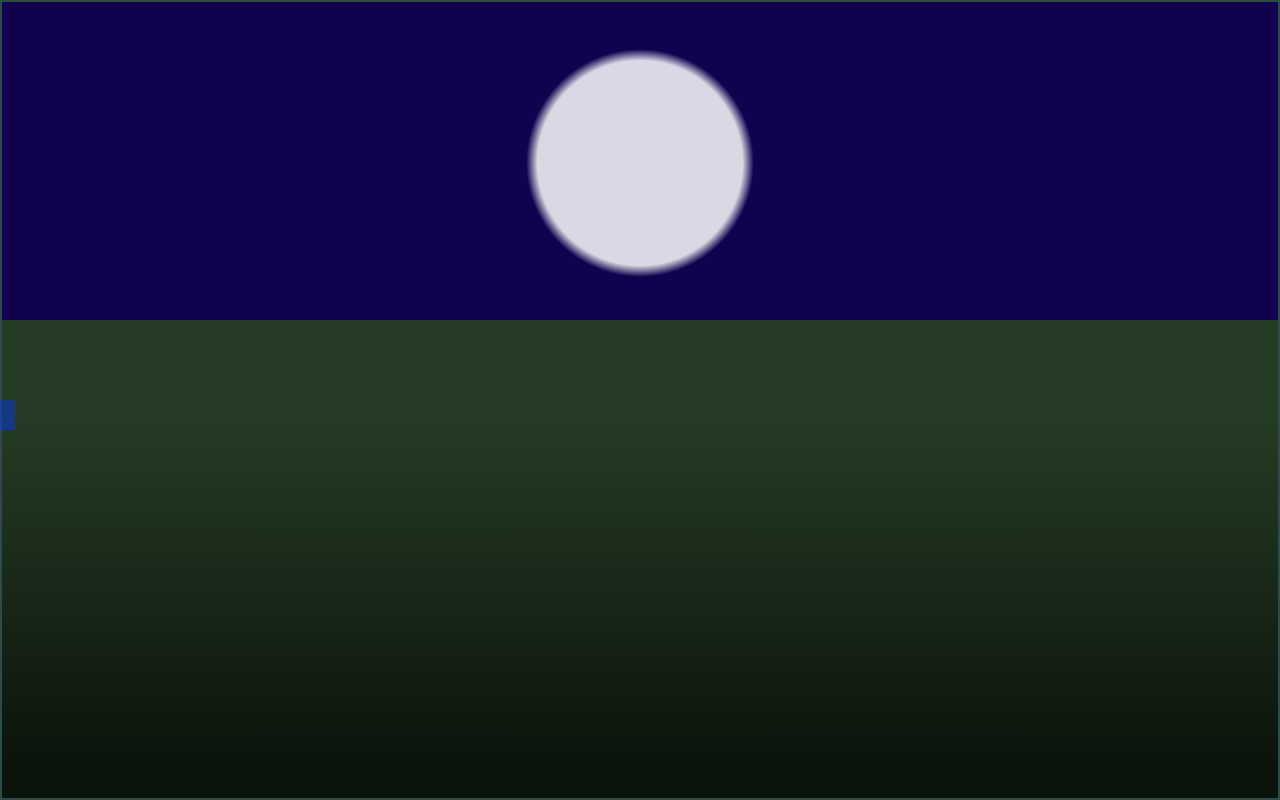
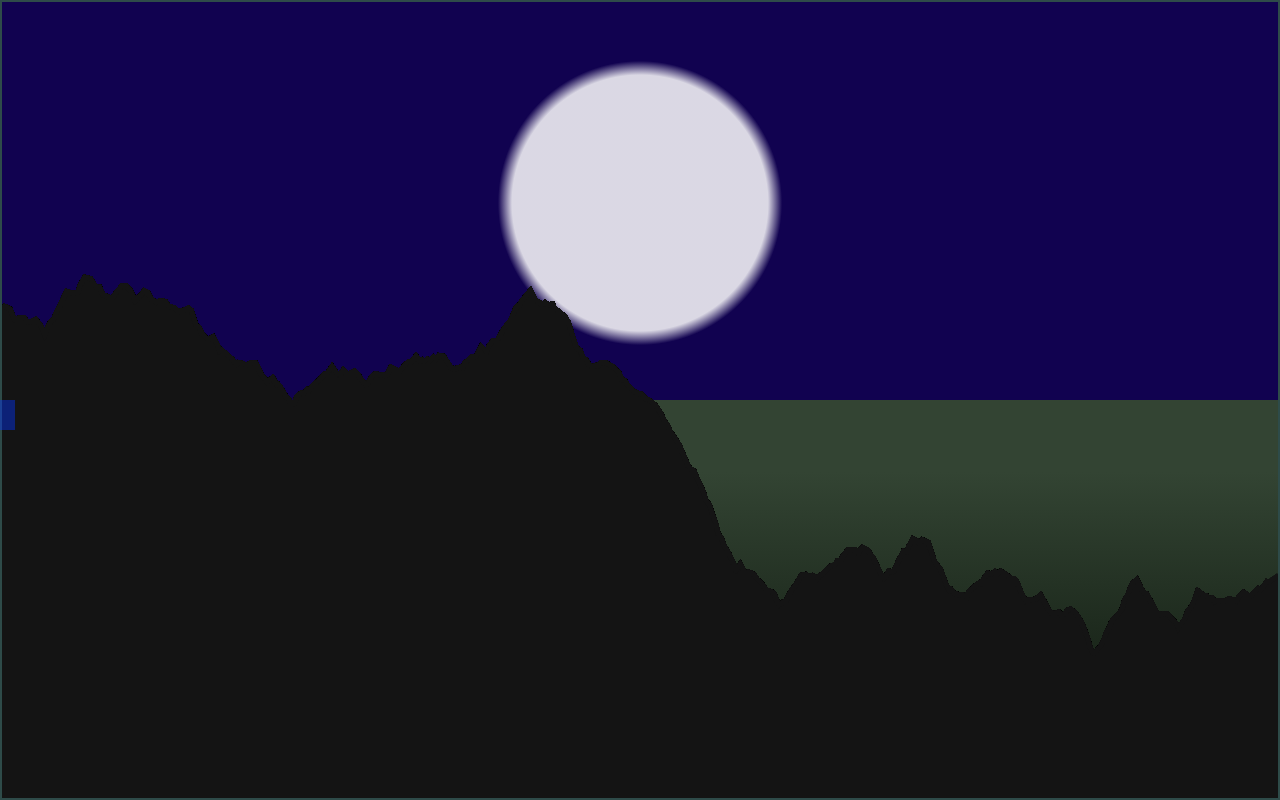
Before and after one commit to HeatGub/TS-Probabilistic-Land, a website: page dist/index.html in a window 1280 px wide. Drawn offline with Linux system fonts and the light colour scheme.

Commit message:
First attempt of Perlin noise mountains

```diff
--- a/src/script.ts
+++ b/src/script.ts
@@ -6,27 +6,27 @@ const globalCanvasesList = [] as HTMLCanvasElement[]
 const canvasContainer = document.getElementById('canvasContainer') as HTMLBodyElement
 
 // HORIZON HEIGHT
-const horizonHeight = canvasContainer.clientHeight*0.4
+const horizonHeight = canvasContainer.clientHeight*0.5
 document.documentElement.style.cssText = "--horizonHeight:" + horizonHeight + "px"
 
 // create Branch public shadowSegments,
-const initialsegmentingLen = 20
-const trunkLen = 100
-const lenMultiplier = 0.9
-const trunkWidthAsPartOfLen = 0.3
+const initialsegmentingLen = 10
+const trunkLen = 120
+const lenMultiplier = 0.8
+const trunkWidthAsPartOfLen = 0.5
 const widthMultiplier = 0.7
-const rebranchingAngle = 18
-const maxLevelGlobal = 5
-const branchingProbabilityBooster = 1
+const rebranchingAngle = 23
+const maxLevelGlobal = 6
+const branchingProbabilityBooster = 0.5
 const occasionalBranchesLimit = 0
-const treeDistanceScaling = 0.7 // 0-1
+const treeDistanceScaling = 1 // range 0-1
 
 // const shadowSpread = -0.3 // -1 to 0 is shrinked shadow, 0 is shadow straight behind,
 const shadowColor = 'rgba(10, 10, 10, 1)'
 // const shadowAngle = -1 // range -1 to +1 works fine. 1 gives 45 angle
 const shadowAngleMultiplier = 5
-const shadowSpread = 1 // > 0 for now
-const blurStrength = 0
+const shadowSpread = 1.9 // > 0 for now
+const blurStrength = 20
 
 // AXIS 1 WILL BE THE WIDER ONE. BOTH AXES ARE PERPENDICULAR TO THE LEAF'S MAIN NERVE (x0,y0 - xF,yF)
 // ratio is relative to Leaf's this.len
@@ -42,8 +42,8 @@ const leafLenScaling = 1.2
 
 const leavesGrowingOrder = 0.25
 const growLimitingLeavesAmount = 10 // branches drawing will stop when this amount of growing leaves is reached
-const leafMaxStageGlobal = 10
-const whileLoopRetriesEachFrameLeaves = 10 // when that = 1 --> ~1 FPS for leafMaxStageGlobal = 60
+const leafMaxStageGlobal = 2
+const whileLoopRetriesEachFrameLeaves = 100 // when that = 1 --> ~1 FPS for leafMaxStageGlobal = 60
 
 //  SET CANVASES SIZES AND CHANGE THEM AT WINDOW RESIZE
 window.addEventListener('resize', function() {
@@ -192,8 +192,8 @@ class Branch {
     drawBranch() {
         // Add the gradient
         const gradient = this.tree.ctx.createLinearGradient(this.x0, this.y0, this.xF, this.yF)
-        gradient.addColorStop(0, 'rgb(10,' + (10 + 10*this.level) + ', 0)')
-        gradient.addColorStop(1, 'rgb(10,' + (20 + 10*this.level) + ', 0)')
+        // gradient.addColorStop(0, 'rgb(10,' + (0 + 5*this.level) + ', 0)')
+        // gradient.addColorStop(1, 'rgb(10,' + (10 + 5*this.level) + ', 0)')
         this.tree.ctx.strokeStyle = gradient
         this.tree.ctx.lineCap = "round"
         this.tree.ctx.lineWidth = this.branchWidth
@@ -212,8 +212,10 @@ class Branch {
         const gradient = this.tree.ctx.createLinearGradient(this.x0, this.y0, this.xF, this.yF)
         // gradient.addColorStop(0, 'rgb(80,' + (10 + 10*this.level) + ', 0)')
         // gradient.addColorStop(1, 'rgb(80,' + (20 + 10*this.level) + ', 0)')
-        gradient.addColorStop(0, 'rgb(50,' + (12*this.parent.level) + ', 0)')
-        gradient.addColorStop(1, 'rgb(50,' + (12*this.level) + ', 0)')
+        // gradient.addColorStop(0, 'rgb(50,' + (5*this.parent.level) + ', 0)')
+        // gradient.addColorStop(1, 'rgb(50,' + (5*this.level) + ', 0)')
+        gradient.addColorStop(0, 'rgb(0,' + (5*this.parent.level) + ', 0)')
+        gradient.addColorStop(1, 'rgb(0,' + (5*this.level) + ', 0)')
         this.tree.ctx.strokeStyle = gradient
         this.tree.ctx.lineCap = "round"
 
@@ -340,6 +342,8 @@ class Tree {
 // ________________________________________ TREE ________________________________________
 
 // ________________________________________ ROOT ________________________________________
+// Root just acts as a parent element for the trunk.
+// With the root there is no need to check for parent element in Branch constructor
 class Root {
     constructor(
         public tree: Tree,
@@ -514,7 +518,9 @@ class Leaf {
         this.ctx.clearRect(0, 0, this.canvas.width, this.canvas.height)
 
         this.ctx.beginPath();
-        this.ctx.strokeStyle = 'rgba(10, 30, 0, 1)'
+        // this.ctx.strokeStyle = 'rgba(10, 30, 0, 1)'
+        this.ctx.strokeStyle = 'rgba(0,0,0, 1)'
+
         //MAIN NERVE
         this.ctx.moveTo(this.x0rel, this.y0rel)
         this.ctx.lineTo(this.growthStages[this.currentStage].xF, this.growthStages[this.currentStage].yF)
@@ -530,8 +536,9 @@ class Leaf {
         // left side of a leaf
         this.ctx.bezierCurveTo(this.growthStages[this.currentStage].xL1, this.growthStages[this.currentStage].yL1, this.growthStages[this.currentStage].xL2, this.growthStages[this.currentStage].yL2, this.growthStages[this.currentStage].xF, this.growthStages[this.currentStage].yF)
         this.ctx.closePath()
-        let greenish = 70 + ((this.maxStages-this.currentStage)/this.maxStages)*180
-        this.ctx.fillStyle = 'rgba(10,' + greenish + ',0, 1)'
+        // let greenish = 70 + ((this.maxStages-this.currentStage)/this.maxStages)*180
+        // this.ctx.fillStyle = 'rgba(10,' + greenish + ',0, 1)'
+        this.ctx.fillStyle = 'rgba(0,0,0, 1)'
         this.ctx.fill()
         this.ctx.stroke()
         this.drawLeafShadow()
@@ -567,37 +574,25 @@ class Leaf {
         this.ctxShadow.fillStyle = shadowColor
         this.ctxShadow.fill()
         this.ctxShadow.stroke()
-
     }
 }
 // ________________________________________ LEAF ________________________________________
 
 // ________________________________________ INITIATIONS ________________________________________
-// _________ INITIALIZE THE TREE _________
-// Root just acts as a parent element for the trunk.
-// With the root there is no need for checking for parent element in Branch constructor
-// const tree = new Tree (window.innerWidth/2, window.innerHeight*0.35, trunkLen) // initialize tree with trunk params. TRUNK LENGTH HERE
-// tree.drawTheTree() //all at once
-// console.log(tree.allBranches)
-// console.log(growingLeavesList)
-// console.log('leaves amount = ' + growingLeavesList.length)
-
 let alreadyAnimating = false
 // PLANT (SPAWN) TREE AT CLICK COORDS
 canvasContainer.addEventListener("click", (event) => {
     if (alreadyAnimating === false && event.y > horizonHeight) {
         // console.log(event.x, event.y)
-        // TREE DISTANCE SCALING
+        // console.log(event.srcElement.offsetParent.childNodes)
+        console.log(event.srcElement)
+
         let shadowAngle = - (window.innerWidth/2 - event.x) / window.innerWidth * shadowAngleMultiplier
-        // let treeTrunkScaledLength = trunkLen + trunkLen * ((event.y - window.innerHeight/2)/ window.innerHeight) * treeDistanceScaling // normal scale at the half of window height
-
-
         let groundHeight = window.innerHeight - horizonHeight
         let groundMiddle = window.innerHeight - (window.innerHeight - horizonHeight)/2
+        let scaleByTheGroundPosition = (event.y - groundMiddle)/groundHeight*2 // in range -1 to 1
 
-        let scaleByTheGroundPosition = (event.y - groundMiddle)/groundHeight*2 // in range -1 to 1
-        console.log(scaleByTheGroundPosition)
-
+        // _________ INITIALIZE THE TREE _________
         let treeTrunkScaledLength = trunkLen + trunkLen * scaleByTheGroundPosition * treeDistanceScaling // normal scale at the half of ground canvas
         const tree = new Tree (event.x, event.y, treeTrunkScaledLength, shadowAngle)
         animateTheTree(tree)
@@ -723,11 +718,11 @@ for (let i=0; i< 10; i++){
     if (i>3) {
         ctgr = CATEGORY2
     }
-    const obj = {name: String(i), category: ctgr, min: i, max: i*2, value: (i+i*2)/2 }
+    const obj = {name: String(i), category: ctgr, min: i, max: i*2, value: (i+i*2)/2, title: 'title ' + i }
     parametersObjectsList.push(obj)
 }
 
-function createSliderWithTextInput (name: string, category: HTMLElement, min: number, max: number, value: number) {
+function createSliderWithTextInput (name: string, category: HTMLElement, min: number, max: number, value: number, title: string) {
     const sidebarElement = document.createElement("div")
     sidebarElement.classList.add("sidebarElement")
     // console.log(sidebarElement)
@@ -748,6 +743,7 @@ function createSliderWithTextInput (name: string, category: HTMLElement, min: nu
     slider.max = String(max)
     slider.step = String(0.1)
     slider.value = String(value)
+    slider.title = title
     span.appendChild(slider)
 
     const sliderText = document.createElement("input")
@@ -760,7 +756,7 @@ function createSliderWithTextInput (name: string, category: HTMLElement, min: nu
 
 // __________ CREATE SLIDERS __________
 parametersObjectsList.forEach ( element => {
-    createSliderWithTextInput(element.name, element.category, element.min, element.max, element.value)
+    createSliderWithTextInput(element.name, element.category, element.min, element.max, element.value, element.title)
 })
 const rangeInputs = document.querySelectorAll('.sidebarElement input[type="range"]')
 const textInputs = document.querySelectorAll('.sidebarElement input[type="text"]')
@@ -795,7 +791,7 @@ textInputs.forEach((textInput) => {
 // }
 // snapCurrentParameters()
 
-// SIDEBAR OPENINIG AND CLOSING
+// SIDEBAR OPENING AND CLOSING
 const closeSidebarButton = document.getElementById('closeSidebarButton') as HTMLBodyElement
 const sidebar = document.getElementById('sidebar') as HTMLBodyElement
 sidebar.style.display = 'none'
@@ -808,7 +804,7 @@ closeSidebarButton.addEventListener("click", () => {
         closeSidebarButton.style.left = String(0)
         sidebar.style.display = 'none'
     }
-});
+})
 // ________________________________________ SIDEBAR ________________________________________
 
 }) //window.addEventListener('load', function(){ }) ends here
@@ -817,9 +813,128 @@ closeSidebarButton.addEventListener("click", () => {
 
 
 
-// BRANCH COUNTER
-// let branchesAll = 0
-// tree.allBranches.forEach( level => {
-//     branchesAll += level.length
-// } )
-// console.log('branches amount = ' + branchesAll)
+const perlinCanvas = document.getElementById('perlinCanvas') as HTMLCanvasElement
+perlinCanvas.width = window.innerWidth
+perlinCanvas.height = window.innerHeight
+const perlinCtx = perlinCanvas.getContext('2d') as CanvasRenderingContext2D
+perlinCtx.lineWidth = 1
+
+const wavePointsList = []
+
+// for (let i = 0; i< perlinCanvas.width; i++) {
+//     let sinWave = 600 + Math.sin(-Math.PI/2 + (i/perlinCanvas.width)*Math.PI*2)*200
+//     let randomPoint = Math.random()*100
+//     let sumofWaves =  sinWave + randomPoint
+//     wavePointsList.push(sumofWaves)
+// }
+// console.log(wavePointsList)
+
+// for (let i = 0; i < wavePointsList.length-1; i++) {
+//     // perlinCtx.filter = 'blur(0px)'
+//     console.log(wavePointsList[i])
+//     perlinCtx.beginPath();
+//     perlinCtx.strokeStyle = 'rgba(150,150,150, 1)'
+//     perlinCtx.moveTo(i, wavePointsList[i])
+//     perlinCtx.lineTo(i+1, wavePointsList[i+1])
+//     perlinCtx.stroke()
+//     perlinCtx.closePath()
+// }
+
+
+class Mountain {
+    constructor (){
+
+    }
+}
+
+let allPoints = [] as number[]
+let randomPoints = [] as {x: number, y:number}[]
+
+function perlinNoise (initialAmountOfNodes: number, octaves: number) {
+    let currentAmountOfNodes = initialAmountOfNodes
+    // let width = 600
+    let width = perlinCanvas.width
+    let lowestPoint = Infinity
+    let highestPoint = 0
+
+    for (let octave = 0; octave < octaves; octave++) {
+        function fillPointsOnTheLineBetweenNodes (nodes_amount: number) {
+            randomPoints = [] // clean up for next iteration
+            let amp1 = 2000/nodes_amount
+            let stepLen = Math.ceil(width/(nodes_amount-1))
+            // console.log(stepLen)
+            let step = 0
+            while (step*stepLen < width+stepLen) { // + stepLen to make one next step
+                randomPoints.push({x:step*stepLen, y: Math.random()*amp1 })
+                // console.log(step*stepLen)
+                step ++
+            }
+            // FILL POINTS BETWEEN randomPoints
+            for (let fillingStep =0; fillingStep < randomPoints.length-1; fillingStep++) {
+                for (let currIndex = fillingStep*stepLen; currIndex < (fillingStep+1)*stepLen; currIndex++) {
+                    let thisNodeInfluence = ((fillingStep+1)*stepLen - currIndex) / stepLen // linearly decreasing 1-0
+                    let nextNodeInfluence = (currIndex - (fillingStep*stepLen)) / stepLen // linearly rising 0-1
+                    // allPoints[currIndex] = randomPoints[fillingStep].y * thisNodeInfluence + randomPoints[fillingStep+1].y * nextNodeInfluence
+                    if (octave === 0) {
+                        // console.log('fillingStep')
+                        allPoints[currIndex] = randomPoints[fillingStep].y * thisNodeInfluence + randomPoints[fillingStep+1].y * nextNodeInfluence
+                    }
+                    else { //calculate average
+                        allPoints[currIndex] += randomPoints[fillingStep].y * thisNodeInfluence + randomPoints[fillingStep+1].y * nextNodeInfluence
+                    }
+                    // CHECK MIN/MAX
+                    if (allPoints[currIndex] < lowestPoint){
+                        lowestPoint = allPoints[currIndex]
+                    }
+                    if (allPoints[currIndex] > highestPoint){
+                        highestPoint = allPoints[currIndex]
+                    }
+                }
+                // console.log('allPoints len = ' + allPoints.length)
+            }
+            // console.log('________________ allPoints len = ' + allPoints.length)
+            // console.log(randomPoints.length, randomPoints[randomPoints.length-1])
+        }
+        // console.log(currentAmountOfNodes)
+        fillPointsOnTheLineBetweenNodes(currentAmountOfNodes)
+        currentAmountOfNodes = currentAmountOfNodes * 2
+    }
+    // console.log(randomPoints)
+    // let generatedMountainHeight = highestPoint-lowestPoint
+
+    // // // SMOOTHING BY AVERAGE
+    // for (let point = 1; point < allPoints.length-1; point++) {
+    //     allPoints[point] = (allPoints[point-1] + allPoints[point] + allPoints[point+1])/3
+    // }
+    // for (let point = 2; point < allPoints.length-2; point++) {
+    //     allPoints[point] = (allPoints[point-2] + allPoints[point-1] + allPoints[point] + allPoints[point+1] + allPoints[point+2])/5
+    // }
+
+    allPoints = allPoints.slice(0, width) //trim array to initial width
+}
+perlinNoise(4,8)
+
+// DRAW ALL POINTS
+function drawMountain () {
+    perlinCtx.lineWidth = 10
+    perlinCtx.strokeStyle = 'rgba(20,20,20, 1)'
+    perlinCtx.fillStyle = 'rgba(20,20,20, 1)'
+
+    perlinCtx.beginPath()
+    perlinCtx.moveTo(0, allPoints[0])
+
+    for (let point = 0; point < allPoints.length-1; point++) {
+        perlinCtx.lineTo(point, allPoints[point])
+        perlinCtx.lineTo(point+1, allPoints[point+1])
+        perlinCtx.stroke()
+        // perlinCtx.closePath()
+    }
+    perlinCtx.lineTo(allPoints.length-1, allPoints[allPoints.length-1])
+    perlinCtx.lineTo(allPoints.length-1, perlinCanvas.height)
+    perlinCtx.lineTo(0, perlinCanvas.height)
+    perlinCtx.lineTo(0, allPoints[0])
+    perlinCtx.stroke()
+    perlinCtx.closePath()
+    perlinCtx.fill()
+}
+drawMountain()
```
Also changed, not shown: dist/index.html, dist/script.js, dist/style.css, 1 other file.
